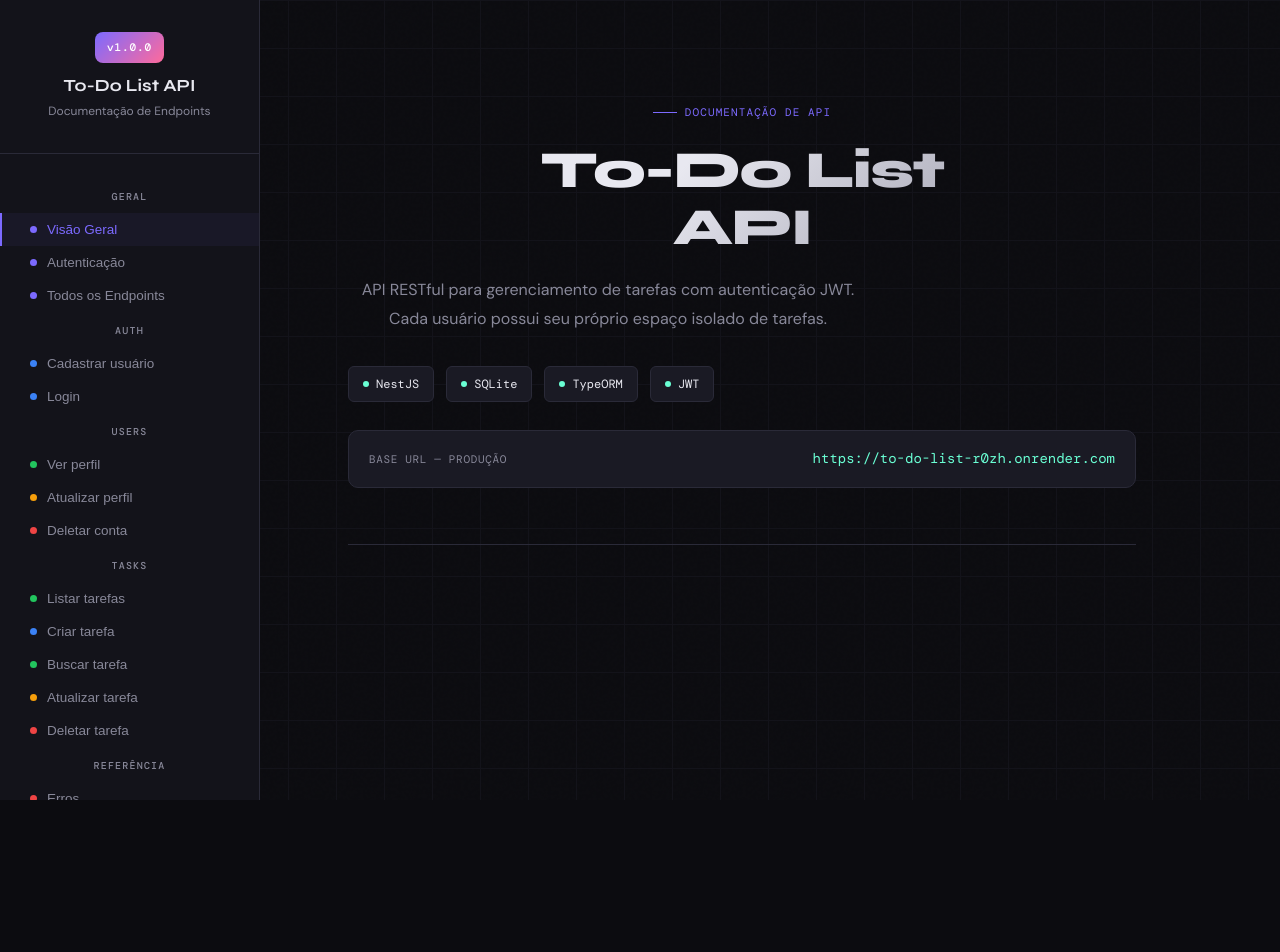
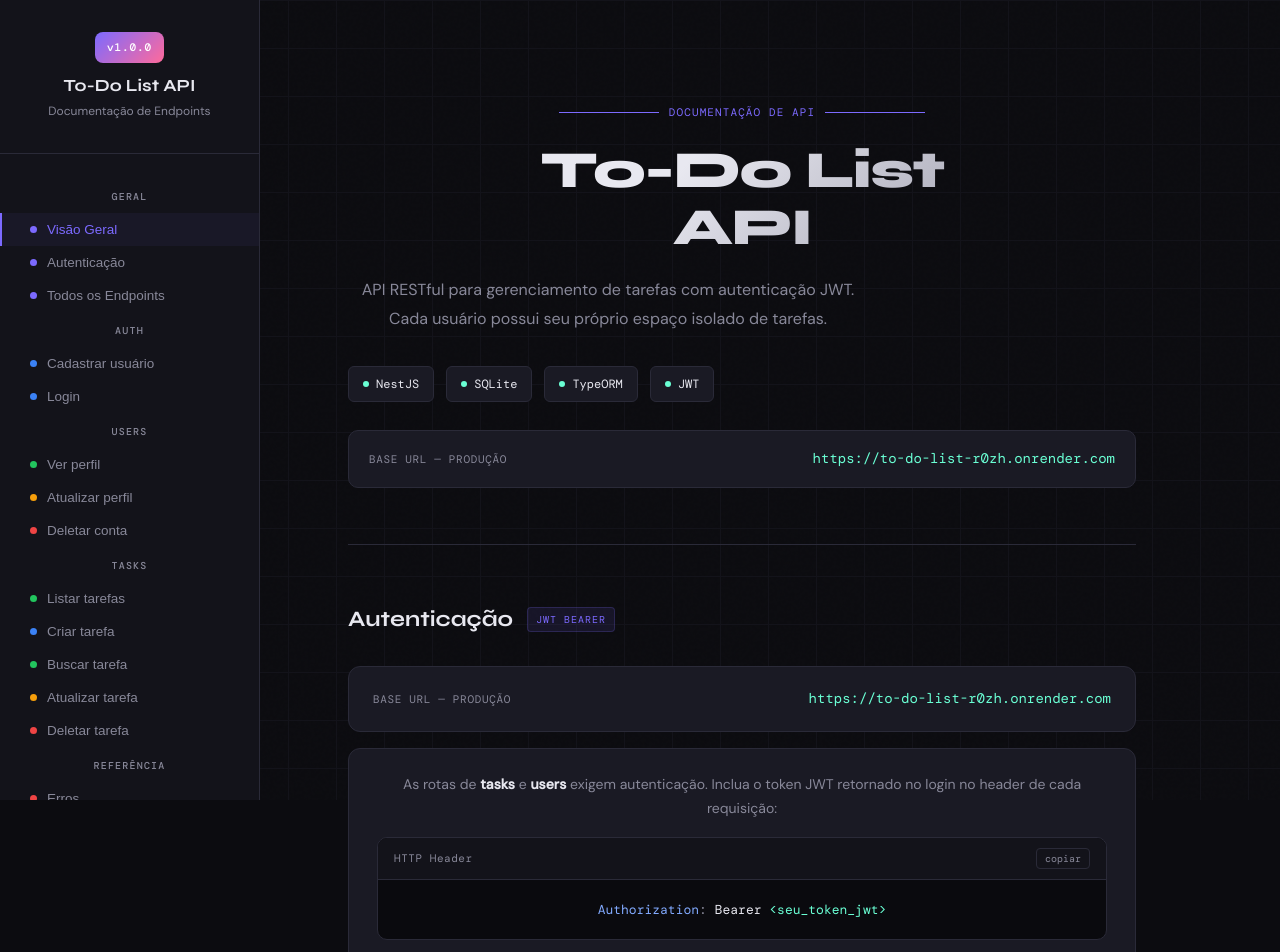
Before and after one commit to MikaelAlvez/PageDocumentationToDoList, a React (Vite) app: page / in a window 1280 px wide. Shown: the top 952 px of the page. Before the commit the page ends 864 px from the top, so only its background shows below. Built offline with nearby package versions, Linux system fonts and the light colour scheme.

Commit message:
feat: Codeblock and Authselection

```diff
--- a/src/App.jsx
+++ b/src/App.jsx
@@ -1,6 +1,7 @@
 import './App.css'
 import Sidebar from './components/Sidebar'
 import Hero from './components/Hero'
+import AuthSection from './components/Authsection'
 
 function App() {
   return (
@@ -8,6 +9,7 @@ function App() {
       <Sidebar />
       <main style={{ marginLeft: 260, flex: 1, maxWidth: 900, padding: '64px 56px' }}>
         <Hero />
+        <AuthSection />
       </main>
     </div>
   )
--- /dev/null
+++ b/src/components/Authsection.jsx
@@ -0,0 +1,82 @@
+import CodeBlock from './Codeblock'
+
+const PROD_URL = 'https://to-do-list-r0zh.onrender.com'
+
+export default function AuthSection() {
+  return (
+    <section id="auth-section" style={{ marginBottom: 64 }}>
+      <div style={{ display: 'flex', alignItems: 'center', gap: 14, marginBottom: 28 }}>
+        <h2 style={{
+          fontFamily: "'Syne', sans-serif",
+          fontSize: 22,
+          fontWeight: 700,
+          color: 'var(--text)',
+        }}>
+          Autenticação
+        </h2>
+        <span style={{
+          fontFamily: "'DM Mono', monospace",
+          fontSize: 10,
+          letterSpacing: '0.1em',
+          textTransform: 'uppercase',
+          color: 'var(--accent)',
+          background: 'rgba(124,106,255,0.1)',
+          border: '1px solid rgba(124,106,255,0.2)',
+          borderRadius: 4,
+          padding: '3px 8px',
+        }}>
+          JWT Bearer
+        </span>
+      </div>
+
+      {/* Base URL */}
+      <div style={{
+        background: 'var(--surface2)',
+        border: '1px solid var(--border)',
+        borderRadius: 12,
+        padding: '20px 24px',
+        marginBottom: 16,
+        display: 'flex',
+        alignItems: 'center',
+        justifyContent: 'space-between',
+      }}>
+        <span style={{
+          fontFamily: "'DM Mono', monospace",
+          fontSize: 11,
+          color: 'var(--muted)',
+          letterSpacing: '0.06em',
+          textTransform: 'uppercase',
+        }}>
+          Base URL — Produção
+        </span>
+        <span style={{
+          fontFamily: "'DM Mono', monospace",
+          fontSize: 14,
+          color: 'var(--accent3)',
+        }}>
+          {PROD_URL}
+        </span>
+      </div>
+
+      {/* Auth header */}
+      <div style={{
+        background: 'var(--surface2)',
+        border: '1px solid var(--border)',
+        borderRadius: 12,
+        padding: '24px 28px',
+        marginBottom: 20,
+      }}>
+        <p style={{ color: 'var(--muted)', marginBottom: 16, fontSize: 14 }}>
+          As rotas de <strong style={{ color: 'var(--text)' }}>tasks</strong> e{' '}
+          <strong style={{ color: 'var(--text)' }}>users</strong> exigem autenticação. Inclua o
+          token JWT retornado no login no header de cada requisição:
+        </p>
+        <CodeBlock label="HTTP Header" copyText="Authorization: Bearer <seu_token>">
+          <span style={{ color: '#82aaff' }}>Authorization</span>
+          <span style={{ color: 'var(--muted)' }}>: </span>
+          Bearer <span style={{ color: 'var(--accent3)' }}>&lt;seu_token_jwt&gt;</span>
+        </CodeBlock>
+      </div>
+    </section>
+  )
+}
--- /dev/null
+++ b/src/components/Codeblock.jsx
@@ -0,0 +1,73 @@
+import { useState } from 'react'
+
+export default function CodeBlock({ label, children, copyText }) {
+  const [copied, setCopied] = useState(false)
+
+  const handleCopy = () => {
+    if (!copyText) return
+    navigator.clipboard.writeText(copyText)
+    setCopied(true)
+    setTimeout(() => setCopied(false), 2000)
+  }
+
+  return (
+    <div style={{
+      background: '#0a0a0e',
+      border: '1px solid var(--border)',
+      borderRadius: 10,
+      overflow: 'hidden',
+    }}>
+      {(label || copyText) && (
+        <div style={{
+          display: 'flex',
+          alignItems: 'center',
+          justifyContent: 'space-between',
+          padding: '10px 16px',
+          background: 'var(--surface)',
+          borderBottom: '1px solid var(--border)',
+        }}>
+          {label && (
+            <span style={{
+              fontFamily: "'DM Mono', monospace",
+              fontSize: 11,
+              color: 'var(--muted)',
+              letterSpacing: '0.05em',
+            }}>
+              {label}
+            </span>
+          )}
+          {copyText && (
+            <button
+              onClick={handleCopy}
+              style={{
+                fontFamily: "'DM Mono', monospace",
+                fontSize: 10,
+                color: copied ? 'var(--accent3)' : 'var(--muted)',
+                background: 'none',
+                border: '1px solid var(--border)',
+                borderRadius: 4,
+                padding: '3px 8px',
+                cursor: 'pointer',
+                transition: 'all 0.15s',
+                marginLeft: 'auto',
+              }}
+            >
+              {copied ? 'copiado!' : 'copiar'}
+            </button>
+          )}
+        </div>
+      )}
+      <pre style={{
+        padding: '18px 20px',
+        fontFamily: "'DM Mono', monospace",
+        fontSize: 13,
+        lineHeight: 1.8,
+        color: 'var(--text)',
+        overflowX: 'auto',
+        margin: 0,
+      }}>
+        {children}
+      </pre>
+    </div>
+  )
+}
--- a/src/components/Hero.jsx
+++ b/src/components/Hero.jsx
@@ -18,7 +18,7 @@ export default function Hero() {
       <div style={{
         display: 'inline-flex',
         alignItems: 'center',
-        gap: 8,
+        gap: 10,
         fontFamily: "'DM Mono', monospace",
         fontSize: 11,
         letterSpacing: '0.1em',
@@ -26,8 +26,9 @@ export default function Hero() {
         color: 'var(--accent)',
         marginBottom: 20,
       }}>
-        <span style={{ display: 'block', width: 24, height: 1, background: 'var(--accent)' }} />
-        Documentação de API
+        <span style={{ display: 'block', width: 100, height: 1, background: 'var(--accent)' }} />
+            Documentação de API
+        <span style={{ display: 'block', width: 100, height: 1, background: 'var(--accent)' }} />
       </div>
 
       <h1 style={{
```
